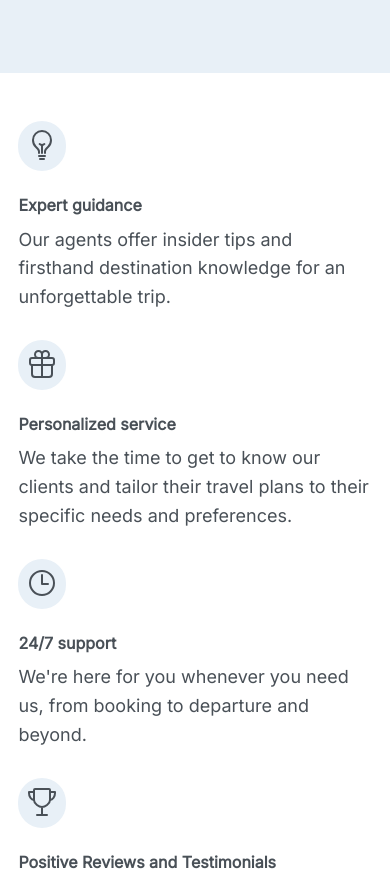
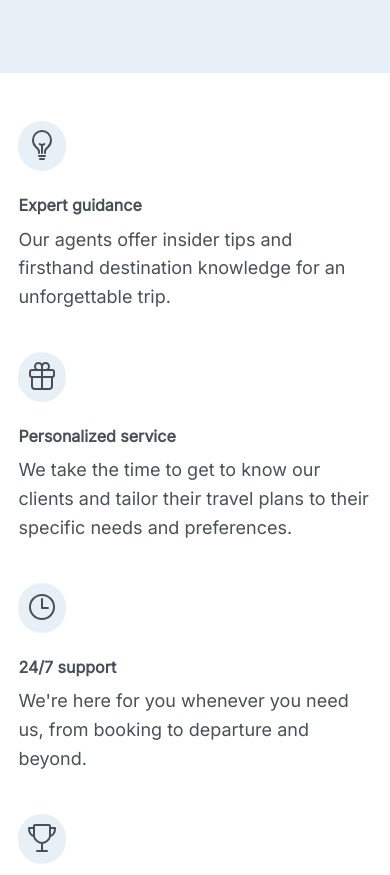
Before and after one commit to Eko-U/Travego, a website: page index.html in a window 390 px wide. Shown: the part 740-1615 px from the top of the page. Drawn offline with nearby package versions, Linux system fonts and the light colour scheme.

Commit message:
update ui

```diff
--- a/css/style.css
+++ b/css/style.css
@@ -830,7 +830,7 @@ body {
   gap: 4rem 6rem; }
   @media only screen and (max-width: 37.5em) {
     .section-us__details {
-      row-gap: 3.5rem; } }
+      row-gap: 5rem; } }
 
 .section-us__box {
   display: grid; }
```
